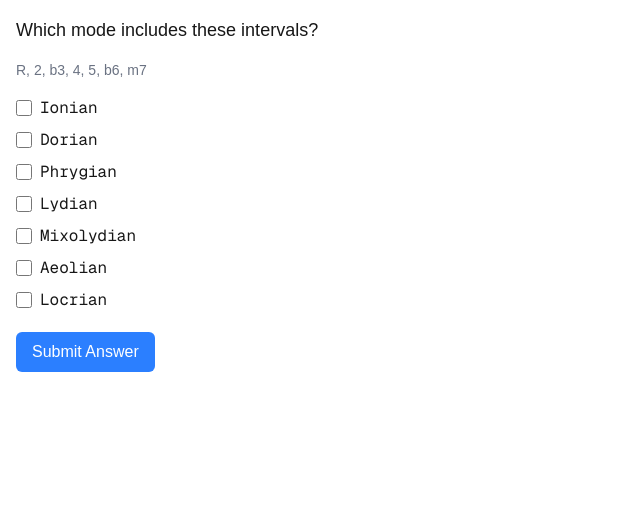
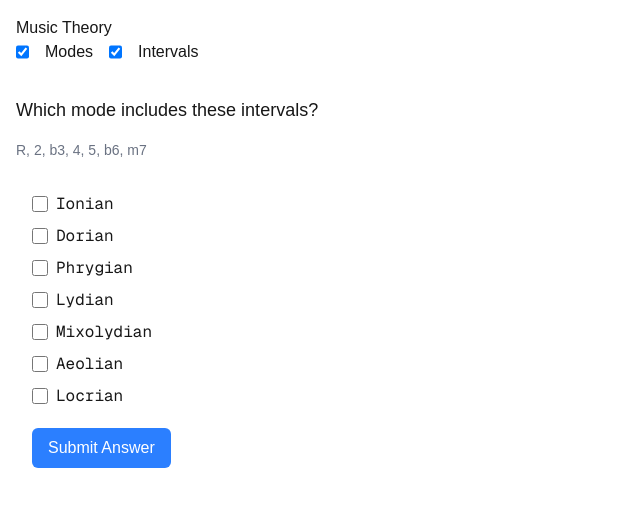
Before and after one commit to DJSethDuncan/theory, a Next.js app: page / in a window 1280 px wide. Shown: the top 506 px of the page, without its empty margins (0-640 px from the left). Built offline with nearby package versions, Linux system fonts and the light colour scheme.

Commit message:
add a box component, fix some more logic, some decomposition

```diff
--- a/src/app/page.tsx
+++ b/src/app/page.tsx
@@ -1,29 +1,35 @@
 "use client";
 
 import { useEffect, useState } from "react";
-import { getQuestion, type TQuestion } from "@/modules/question";
+import { getQuestion, type TQuestion, type TQuestionTopic } from "@/modules/question";
+import { config } from "@/modules/config";
+import Box from "@/components/box";
+import Header from "@/components/header";
 import Question from "@/components/question";
 
 export default function Home() {
 
   const [thisQuestion, setThisQuestion] = useState<TQuestion | null>(null);
+  const [topics, setTopics] = useState<TQuestionTopic[]>(config.possibleQuestionTopics);
 
   useEffect(() => {
     loadQuestion();
-  }, []);
+  }, [topics]);
 
-  const handleQuestionSubmit = () => {
+  const handleGetNextQuestion = () => {
     loadQuestion();
   };
 
   const loadQuestion = () => {
-    const question = getQuestion();
+    const question = getQuestion({topics});
     setThisQuestion(question);
   };
 
   return (
     <div>
-      {thisQuestion && <Question question={thisQuestion} onSubmit={handleQuestionSubmit} />}
+      <Header topics={topics} setTopics={setTopics} />
+      {topics.length > 0 && thisQuestion && <Question question={thisQuestion} getNextQuestion={handleGetNextQuestion} />}
+      {topics.length === 0 && <Box>No topics selected</Box>}
     </div>
   );
 }
--- /dev/null
+++ b/src/components/box.tsx
@@ -0,0 +1,7 @@
+export default function Box({children}: {children: React.ReactNode}) {
+  return (
+    <div className="p-4">
+      {children}
+    </div>
+  );
+}
--- /dev/null
+++ b/src/components/header.tsx
@@ -0,0 +1,30 @@
+import type { TQuestionTopic } from "@/modules/question";
+import Box from "@/components/box";
+
+export default function Header(
+  { topics, setTopics }: { topics: TQuestionTopic[], setTopics: (topics: TQuestionTopic[]) => void }
+) {
+  const handleTopicChange = () => {
+    const checkboxes = document.querySelectorAll('input[type="checkbox"].topic-checkbox');
+    const selectedTopics: TQuestionTopic[] = [];
+    checkboxes.forEach((checkbox) => {
+      if ((checkbox as HTMLInputElement).checked) {
+        const id = checkbox.id as TQuestionTopic;
+        selectedTopics.push(id);
+      }
+    });
+    setTopics(selectedTopics);
+  };
+
+  return (
+    <Box>
+      <h1>Music Theory</h1>
+      <div className="flex flex-row gap-4">
+        <input type="checkbox" id="modes" className="topic-checkbox" checked={topics.includes("modes")} onChange={() => handleTopicChange()} />
+        <label htmlFor="modes">Modes</label>
+        <input type="checkbox" id="intervals" className="topic-checkbox" checked={topics.includes("intervals")} onChange={() => handleTopicChange()}   />
+        <label htmlFor="intervals">Intervals</label>
+      </div>
+    </Box>
+  );
+}
--- a/src/components/intervalQuestion.tsx
+++ b/src/components/intervalQuestion.tsx
@@ -1,7 +1,7 @@
 import { guitarStrings } from "@/modules/constants";
 import { scoreIntervals } from "@/modules/intervals";
 import Button from "./button";
-
+import Box from "./box";
 import type { TIntervalQuestion } from "@/modules/question";
 import { Dispatch, SetStateAction, useEffect, useState } from "react";
 
@@ -27,7 +27,7 @@ export default function IntervalQuestion({
   }, [question]);
 
   const clearCheckedBoxes = () => {
-    const checkboxes = document.querySelectorAll('input[type="checkbox"]');
+    const checkboxes = document.querySelectorAll('input[type="checkbox"].interval-checkbox');
     checkboxes.forEach((checkbox) => {
       (checkbox as HTMLInputElement).checked = false;
       (checkbox as HTMLInputElement).disabled = false;
@@ -41,7 +41,7 @@ export default function IntervalQuestion({
   };
 
   const handleIntervalChange = () => {
-    const checkboxes = document.querySelectorAll('input[type="checkbox"]');
+    const checkboxes = document.querySelectorAll('input[type="checkbox"].interval-checkbox');
     const intervals: [number, number][] = [];
     checkboxes.forEach((checkbox) => {
       if ((checkbox as HTMLInputElement).checked) {
@@ -65,7 +65,7 @@ export default function IntervalQuestion({
   };
 
   return (
-    <div>
+    <Box>
       <div className="grid grid-rows-6 gap-2">
         {[...Array(6)].map((_, rowIndex) => (
           <div key={rowIndex} className="flex space-x-2">
@@ -74,7 +74,7 @@ export default function IntervalQuestion({
               <label key={colIndex} className="flex items-center">
                 <input
                   type="checkbox"
-                  className="h-4 w-4 rounded border-gray-300 text-blue-600 focus:ring-blue-500"
+                  className="interval-checkbox h-4 w-4 rounded border-gray-300 text-blue-600 focus:ring-blue-500"
                   data-x={colIndex}
                   data-y={rowIndex}
                   onChange={() => handleIntervalChange()}
@@ -89,6 +89,6 @@ export default function IntervalQuestion({
           Submit Answer
         </Button>
       )}
-    </div>
+    </Box>
   );
 }
--- a/src/components/multipleSelectQuestion.tsx
+++ b/src/components/multipleSelectQuestion.tsx
@@ -1,6 +1,7 @@
 import type { TMSQQuestion } from "@/modules/question";
 import Button from "./button";
 import { Dispatch, SetStateAction, useState, useEffect } from "react";
+import Box from "./box";
 
 export default function MultipleSelectQuestion({
   question,
@@ -44,7 +45,7 @@ export default function MultipleSelectQuestion({
   };
 
   return (
-    <div>
+    <Box>
       <div className="space-y-2">
         {question.msqOptions.map((option) => (
           <label
@@ -66,6 +67,6 @@ export default function MultipleSelectQuestion({
           Submit Answer
         </Button>
       )}
-    </div>
+    </Box>
   );
 }
--- a/src/components/question.tsx
+++ b/src/components/question.tsx
@@ -6,10 +6,10 @@ import Button from "./button";
 
 export default function Question({
   question,
-  onSubmit,
+  getNextQuestion,
 }: {
   question: TQuestion;
-  onSubmit: () => void;
+  getNextQuestion: () => void;
 }) {
   const [isCorrect, setIsCorrect] = useState<boolean | null>(null);
   const [hasSubmitted, setHasSubmitted] = useState(false);
@@ -43,7 +43,7 @@ export default function Question({
       )}
       <div className="mt-4 space-x-4">
         {hasSubmitted && (
-          <Button onClick={onSubmit}>
+          <Button onClick={getNextQuestion}>
             Next Question
           </Button>
         )}
--- a/src/modules/config.tsx
+++ b/src/modules/config.tsx
@@ -1,4 +1,11 @@
-export const config = {
+import { TQuestionTopic } from "./question";
+
+type TConfig = {
+  msqOptionCount: number;
+  possibleQuestionTopics: TQuestionTopic[];
+}
+
+export const config: TConfig = {
   msqOptionCount: 4,
   possibleQuestionTopics: ["modes", "intervals"],
 }
--- a/src/modules/question.tsx
+++ b/src/modules/question.tsx
@@ -2,7 +2,7 @@ import { getModeQuestion } from "./modes";
 import { getIntervalQuestion } from "./intervals";
 import { config } from "./config";
 
-type TQuestionTopic = "modes" | "intervals";
+export type TQuestionTopic = "modes" | "intervals";
 
 type TBaseQuestion = {
   topic: TQuestionTopic;
@@ -23,16 +23,14 @@ export type TIntervalQuestion = TBaseQuestion & {
 
 export type TQuestion = TMSQQuestion | TIntervalQuestion;
 
-export const getQuestion = (): TQuestion => {
-  const randomIndex = Math.floor(Math.random() * config.possibleQuestionTopics.length);
-  const questionTopic = config.possibleQuestionTopics[randomIndex];
+export const getQuestion = ({topics}: {topics: TQuestionTopic[]}): TQuestion => {
+  const randomIndex = Math.floor(Math.random() * topics.length);
+  const questionTopic = topics[randomIndex];
 
   switch (questionTopic) {
     case "modes":
       return getModeQuestion();
     case "intervals":
       return getIntervalQuestion();
-    default:
-      throw new Error(`Unknown question type: ${questionTopic}`);
   }
 };
```
